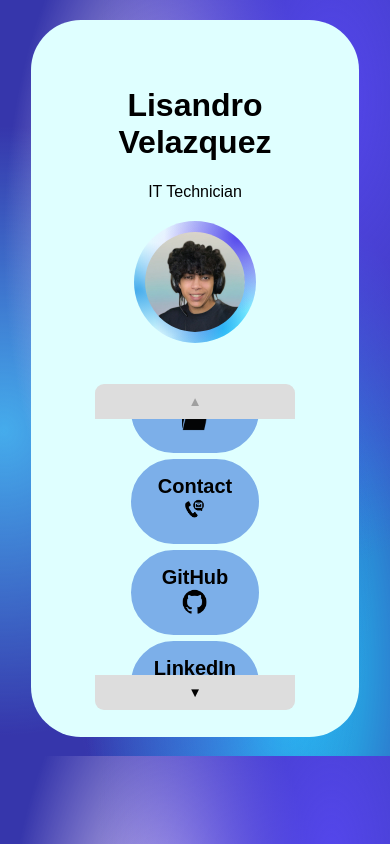
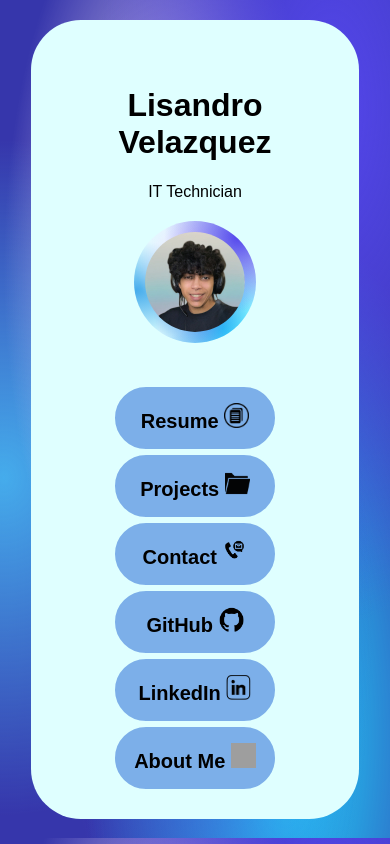
Before and after one commit to LisandroVGH/LisandroVGH.github.io, a plain HTML site: page index.html in a window 390 px wide. Drawn offline with Linux system fonts and the light colour scheme; grey boxes are pictures that could not be loaded.

Commit message:
Aboutme origin push test2
should work and be final test

```diff
--- a/index.html
+++ b/index.html
@@ -15,9 +15,8 @@
         <img src="images/LVprofilepic.jpg" alt="Circular Image" class="circular-image">
       </div>
     </div>
-    <div class= "vert-cent">
+    <div class="vert-cent">
       <div class="vertical-carousel">
-      <button class="arrow up" id="upArrow" onclick="moveCarousel(-1)">▲</button>
         <div class="carousel-container">
           <div class="carousel-items">
             <a href="Resume.html" class="carousel-item">Resume
@@ -40,7 +39,6 @@
             </a>
           </div>
         </div>
-      <button class="arrow down" id="downArrow" onclick="moveCarousel(1)">▼</button>
       </div>
     </div>
   </div>
--- a/styles.css
+++ b/styles.css
@@ -73,7 +73,7 @@ body {
 
 .carousel-container {
     flex: 1;
-    overflow: hidden;
+    overflow: auto; /* Allow scrolling to ensure visibility */
     width: 100%;
     display: flex;
     justify-content: center;
@@ -90,7 +90,7 @@ body {
 .carousel-item {
     font-size: 22px;
     text-align: center;
-    width: 60%;
+    width: 80%;
     padding: 16px;
     background: hsl(212, 71%, 70%);
     color: black;
@@ -191,16 +191,7 @@ body {
 }
 
 .arrow {
-    width: 100%;
-    background: #ddd;
-    border: none;
-    padding: 10px;
-    cursor: pointer;
-    text-align: center;
-}
-
-.arrow:hover {
-    background: #bbb;
+    display: none; /* Hide arrows */
 }
 
 .icon {
@@ -243,8 +234,9 @@ body {
     width: 100px;
     height: 100px;
      }
-    .vertical-carousel{
-    min-height: 326px;
+    .vertical-carousel {
+        height: auto; /* Allow height to adjust based on content */
+        min-height: 326px;
     }
     .carousel-item {
     font-size: 20px
```
Lines whose indentation alone changed are shown as unchanged.
